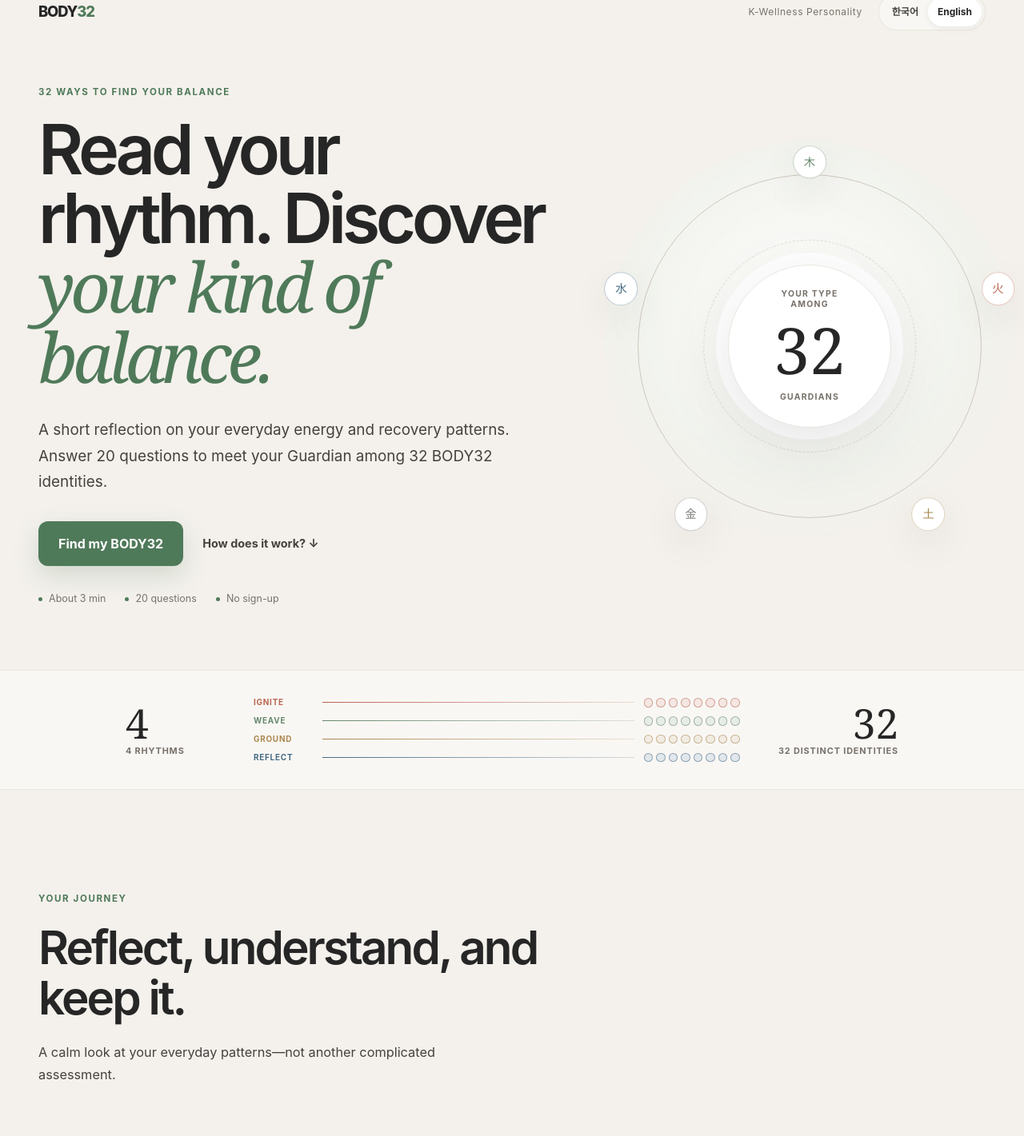
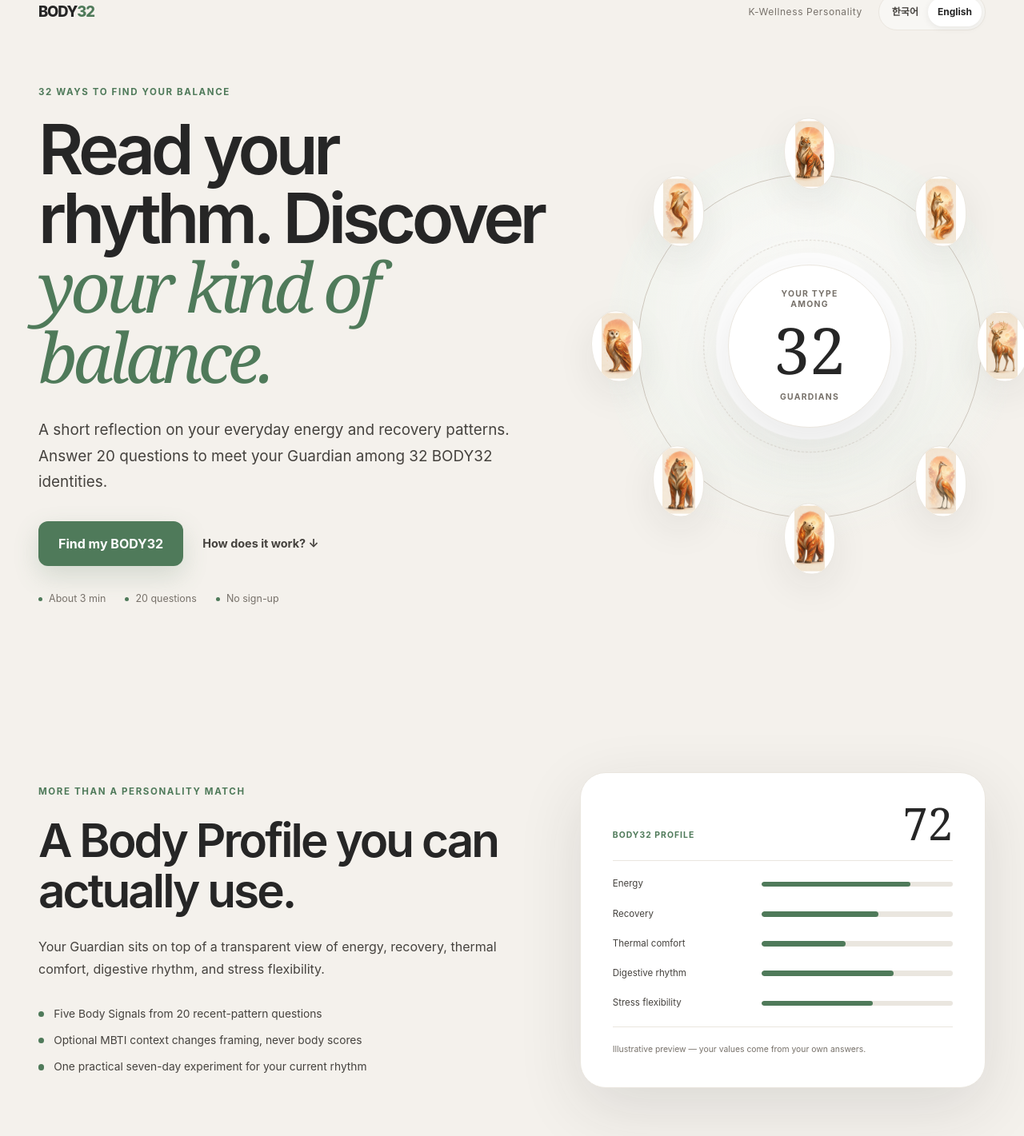
Before and after one commit to digilogd-cmd/body32, a Next.js app: page /en in a window 1280 px wide. Shown: the part 29-1450 px from the top of the page at 80% size. Built offline with nearby package versions, Linux system fonts and the light colour scheme.

Commit message:
feat: position landing as body profile platform

```diff
--- a/app/[locale]/page.tsx
+++ b/app/[locale]/page.tsx
@@ -1,4 +1,5 @@
 import {getTranslations, setRequestLocale} from 'next-intl/server';
+import Image from 'next/image';
 
 import {LanguageSwitcher} from '@/components/ui/language-switcher';
 import {Link} from '@/i18n/navigation';
@@ -11,6 +12,8 @@
 const steps = ['reflect', 'decode', 'meet'] as const;
 const principles = ['private', 'transparent', 'inclusive'] as const;
 const rhythms = ['ignite', 'weave', 'ground', 'reflect'] as const;
+const heroGuardians = ['tiger', 'fox', 'deer', 'crane', 'bear', 'wolf', 'owl', 'dolphin'] as const;
+const bodySignals = ['energy', 'recovery', 'thermal', 'digestion', 'stress'] as const;
 
 export default async function LocalePage({params}: LocalePageProps) {
   const {locale} = await params;
@@ -46,16 +49,32 @@
         <div className="identity-orbit" aria-label={t('visualLabel')}>
           <div className="orbit orbit--outer" />
           <div className="orbit orbit--inner" />
-          <div className="element element--wood">木</div>
-          <div className="element element--fire">火</div>
-          <div className="element element--earth">土</div>
-          <div className="element element--metal">金</div>
-          <div className="element element--water">水</div>
+          <div className="guardian-constellation" aria-hidden="true">
+            {heroGuardians.map((guardian) => <span key={guardian}><Image alt="" fill sizes="64px" src={`/characters/${guardian}-ignite-v1.webp`} /></span>)}
+          </div>
           <div className="identity-core">
             <span>{t('visualOverline')}</span>
             <strong>32</strong>
             <small>{t('visualCaption')}</small>
           </div>
+        </div>
+      </section>
+
+      <section className="section body-profile-preview" aria-labelledby="body-profile-title">
+        <div className="body-profile-preview__copy">
+          <p className="eyebrow">{t('profilePreview.eyebrow')}</p>
+          <h2 id="body-profile-title">{t('profilePreview.title')}</h2>
+          <p>{t('profilePreview.description')}</p>
+          <ul>
+            <li>{t('profilePreview.points.signals')}</li>
+            <li>{t('profilePreview.points.context')}</li>
+            <li>{t('profilePreview.points.action')}</li>
+          </ul>
+        </div>
+        <div className="profile-demo" aria-label={t('profilePreview.demoLabel')}>
+          <header><span>BODY32 PROFILE</span><strong>72</strong></header>
+          {bodySignals.map((signal, index) => <div key={signal}><span>{t(`profilePreview.signals.${signal}`)}</span><i><b style={{width: `${[78, 61, 44, 69, 58][index]}%`}} /></i></div>)}
+          <small>{t('profilePreview.demoNote')}</small>
         </div>
       </section>
 
@@ -99,7 +118,12 @@
       </section>
 
       <section className="section guardian-preview" aria-labelledby="guardian-title">
-        <div className="guardian-mark" aria-hidden="true"><span>B</span><strong>32</strong></div>
+        <div className="passport-showcase" aria-hidden="true">
+          <span>BODY32 PASSPORT</span>
+          <Image alt="" height={430} src="/characters/tiger-ignite-v1.webp" width={200} />
+          <div><small>TYPE 01 · IGNITE</small><strong>불꽃 호랑이</strong></div>
+          <b>B32</b>
+        </div>
         <div className="guardian-copy">
           <p className="eyebrow">{t('guardian.eyebrow')}</p>
           <h2 id="guardian-title">{t('guardian.title')}</h2>
--- a/app/globals.css
+++ b/app/globals.css
@@ -107,6 +107,16 @@
 .identity-core { position: absolute; inset: 30%; display: flex; flex-direction: column; align-items: center; justify-content: center; padding: 8%; border: 1px solid var(--color-border-subtle); border-radius: 50%; background: var(--color-bg-surface); text-align: center; box-shadow: var(--shadow-2); }
 .identity-core span, .identity-core small { display: block; color: var(--color-text-muted); font-size: clamp(0.48rem, 1.25vw, 0.65rem); font-weight: 700; line-height: 1.2; letter-spacing: 0.12em; }
 .identity-core strong { display: block; margin: 0.12em 0 0.18em; font-family: Georgia, 'Times New Roman', serif; font-size: clamp(3rem, 8.5vw, 5rem); font-weight: 400; line-height: 1; }
+.guardian-constellation span { position: absolute; z-index: 2; width: clamp(2.5rem, 8vw, 4rem); aspect-ratio: 0.72; overflow: hidden; border: 1px solid var(--color-border-subtle); border-radius: 48% 52% 45% 55%; background: var(--color-bg-surface); box-shadow: var(--shadow-1); transform: translate(-50%, -50%); }
+.guardian-constellation img { object-fit: contain; padding: 4%; }
+.guardian-constellation span:nth-child(1) { top: 3%; left: 50%; }
+.guardian-constellation span:nth-child(2) { top: 17%; left: 82%; }
+.guardian-constellation span:nth-child(3) { top: 50%; left: 97%; }
+.guardian-constellation span:nth-child(4) { top: 83%; left: 82%; }
+.guardian-constellation span:nth-child(5) { top: 97%; left: 50%; }
+.guardian-constellation span:nth-child(6) { top: 83%; left: 18%; }
+.guardian-constellation span:nth-child(7) { top: 50%; left: 3%; }
+.guardian-constellation span:nth-child(8) { top: 17%; left: 18%; }
 .element { position: absolute; display: grid; width: 2.6rem; aspect-ratio: 1; place-items: center; border: 1px solid color-mix(in srgb, currentColor 35%, transparent); border-radius: 50%; background: var(--color-bg-surface); font-family: Georgia, serif; font-size: 0.9rem; box-shadow: var(--shadow-1); transform: translate(-50%, -50%); }
 .element--wood { top: 5%; left: 50%; color: var(--color-element-wood); }
 .element--fire { top: 36%; left: 96%; color: var(--color-element-fire); }
@@ -135,6 +145,20 @@
 .section-heading { max-width: 42rem; }
 h2 { margin: 0; font-size: clamp(2rem, 5vw, 3.65rem); font-weight: 620; letter-spacing: -0.05em; line-height: 1.08; }
 .section-heading > p:last-child, .guardian-copy > p { max-width: 37rem; margin: var(--space-6) 0 0; color: var(--color-text-secondary); font-size: 1.02rem; line-height: 1.7; }
+.body-profile-preview { display: grid; align-items: center; gap: clamp(var(--space-10), 8vw, var(--space-20)); }
+.body-profile-preview__copy > p:not(.eyebrow) { max-width: 40rem; margin: var(--space-6) 0 0; color: var(--color-text-secondary); font-size: 1rem; line-height: 1.75; }
+.body-profile-preview__copy ul { display: grid; gap: var(--space-3); padding: 0; margin: var(--space-8) 0 0; list-style: none; }
+.body-profile-preview__copy li { display: flex; align-items: start; gap: var(--space-3); color: var(--color-text-secondary); font-size: 0.86rem; line-height: 1.55; }
+.body-profile-preview__copy li::before { width: 0.45rem; aspect-ratio: 1; margin-top: 0.45rem; border-radius: 50%; background: var(--color-action-primary); content: ''; flex: 0 0 auto; }
+.profile-demo { display: grid; gap: var(--space-5); padding: clamp(var(--space-6), 5vw, var(--space-10)); border: 1px solid var(--color-border-subtle); border-radius: var(--radius-2xl); background: var(--color-bg-surface); box-shadow: var(--shadow-2); }
+.profile-demo header { display: flex; align-items: end; justify-content: space-between; gap: var(--space-5); padding-bottom: var(--space-6); border-bottom: 1px solid var(--color-border-subtle); }
+.profile-demo header span { color: var(--color-action-primary); font-size: 0.65rem; font-weight: 750; letter-spacing: 0.1em; }
+.profile-demo header strong { font-family: Georgia, serif; font-size: 3.5rem; font-weight: 400; line-height: 0.8; }
+.profile-demo > div { display: grid; grid-template-columns: minmax(7rem, 1fr) 1.4fr; align-items: center; gap: var(--space-4); }
+.profile-demo > div > span { color: var(--color-text-secondary); font-size: 0.72rem; }
+.profile-demo i { height: 0.42rem; overflow: hidden; border-radius: var(--radius-full); background: var(--color-border-subtle); }
+.profile-demo i b { display: block; height: 100%; border-radius: inherit; background: var(--color-action-primary); }
+.profile-demo small { padding-top: var(--space-5); border-top: 1px solid var(--color-border-subtle); color: var(--color-text-muted); font-size: 0.65rem; line-height: 1.5; }
 .steps { display: grid; gap: 1px; padding: 0; margin: var(--space-16) 0 0; background: var(--color-border-subtle); list-style: none; }
 .steps li { min-height: 18rem; padding: var(--space-8); background: var(--color-bg-canvas); }
 .step-number { color: var(--color-action-primary); font-family: Georgia, serif; font-size: 1rem; }
@@ -150,6 +174,13 @@
 .guardian-mark strong { position: absolute; right: 16%; bottom: 15%; color: var(--color-action-tint); font-size: 1.1rem; letter-spacing: 0.12em; }
 .guardian-preview .eyebrow { color: #a9c9af; }
 .guardian-copy > p { color: #d5d1cb; }
+.passport-showcase { position: relative; display: grid; width: min(100%, 23rem); min-height: 29rem; align-content: space-between; justify-self: center; overflow: hidden; padding: var(--space-7); border: 1px solid rgb(255 255 255 / 18%); border-radius: var(--radius-2xl); background: radial-gradient(circle at 78% 22%, rgb(79 122 90 / 52%), transparent 38%), var(--color-bg-inverse-subtle); box-shadow: var(--shadow-2); }
+.passport-showcase > span { position: relative; z-index: 2; font-size: 0.68rem; font-weight: 750; letter-spacing: 0.1em; }
+.passport-showcase img { position: absolute; right: 6%; bottom: -6%; width: 56%; height: 86%; object-fit: contain; }
+.passport-showcase > div { position: relative; z-index: 2; display: grid; max-width: 10rem; gap: var(--space-2); align-self: end; }
+.passport-showcase small { color: var(--color-text-inverse-muted); font-size: 0.58rem; letter-spacing: 0.06em; }
+.passport-showcase strong { font-size: 1.2rem; }
+.passport-showcase > b { position: absolute; top: 46%; left: var(--space-7); color: rgb(255 255 255 / 8%); font-family: Georgia, serif; font-size: 7rem; font-weight: 400; }
 .artifact-tags { display: flex; flex-wrap: wrap; gap: var(--space-2); margin-top: var(--space-8); }
 .artifact-tags span { padding: var(--space-2) var(--space-4); border: 1px solid rgb(255 255 255 / 20%); border-radius: var(--radius-full); font-size: 0.75rem; }
 
@@ -395,6 +426,7 @@
 
 @media (min-width: 48rem) {
   .hero { grid-template-columns: minmax(0, 1.15fr) minmax(18rem, 0.85fr); }
+  .body-profile-preview { grid-template-columns: minmax(0, 1fr) minmax(19rem, 0.85fr); }
   .body-profile-overview { grid-template-columns: minmax(0, 1fr) auto; }
   .steps, .principle-grid { grid-template-columns: repeat(3, 1fr); }
   .guardian-preview { grid-template-columns: minmax(18rem, 0.85fr) minmax(0, 1.15fr); }
--- a/messages/en.json
+++ b/messages/en.json
@@ -23,6 +23,7 @@
     "typesIntro": "4 rhythms",
     "typesOutro": "32 distinct identities",
     "rhythms": {"ignite": "Ignite", "weave": "Weave", "ground": "Ground", "reflect": "Reflect"},
+    "profilePreview": {"eyebrow": "MORE THAN A PERSONALITY MATCH", "title": "A Body Profile you can actually use.", "description": "Your Guardian sits on top of a transparent view of energy, recovery, thermal comfort, digestive rhythm, and stress flexibility.", "points": {"signals": "Five Body Signals from 20 recent-pattern questions", "context": "Optional MBTI context changes framing, never body scores", "action": "One practical seven-day experiment for your current rhythm"}, "demoLabel": "Example BODY32 profile", "signals": {"energy": "Energy", "recovery": "Recovery", "thermal": "Thermal comfort", "digestion": "Digestive rhythm", "stress": "Stress flexibility"}, "demoNote": "Illustrative preview — your values come from your own answers."},
     "how": {
       "eyebrow": "YOUR JOURNEY",
       "title": "Reflect, understand, and keep it.",
--- a/messages/ko.json
+++ b/messages/ko.json
@@ -23,6 +23,7 @@
     "typesIntro": "4가지 리듬",
     "typesOutro": "32가지 고유한 정체성",
     "rhythms": {"ignite": "점화", "weave": "연결", "ground": "안정", "reflect": "성찰"},
+    "profilePreview": {"eyebrow": "MORE THAN A PERSONALITY MATCH", "title": "실제로 활용할 수 있는 Body Profile.", "description": "Guardian 아래에는 에너지, 회복, 온냉 편안함, 소화 리듬, 스트레스 유연성을 투명하게 읽은 결과가 있습니다.", "points": {"signals": "최근 패턴 20문항으로 읽는 다섯 Body Signal", "context": "MBTI는 설명 맥락만 바꾸고 신체 점수에는 영향 없음", "action": "현재 리듬에 맞춘 한 가지 7일 실험"}, "demoLabel": "BODY32 프로필 예시", "signals": {"energy": "에너지", "recovery": "회복", "thermal": "온냉 편안함", "digestion": "소화 리듬", "stress": "스트레스 유연성"}, "demoNote": "설명을 위한 예시이며 실제 값은 당신의 답변에서 계산됩니다."},
     "how": {
       "eyebrow": "YOUR JOURNEY",
       "title": "답하고, 이해하고, 간직하세요.",
```
Also changed, not shown: tasks/TASK-033.md (added, +20 -0 lines), tasks/README.md.
